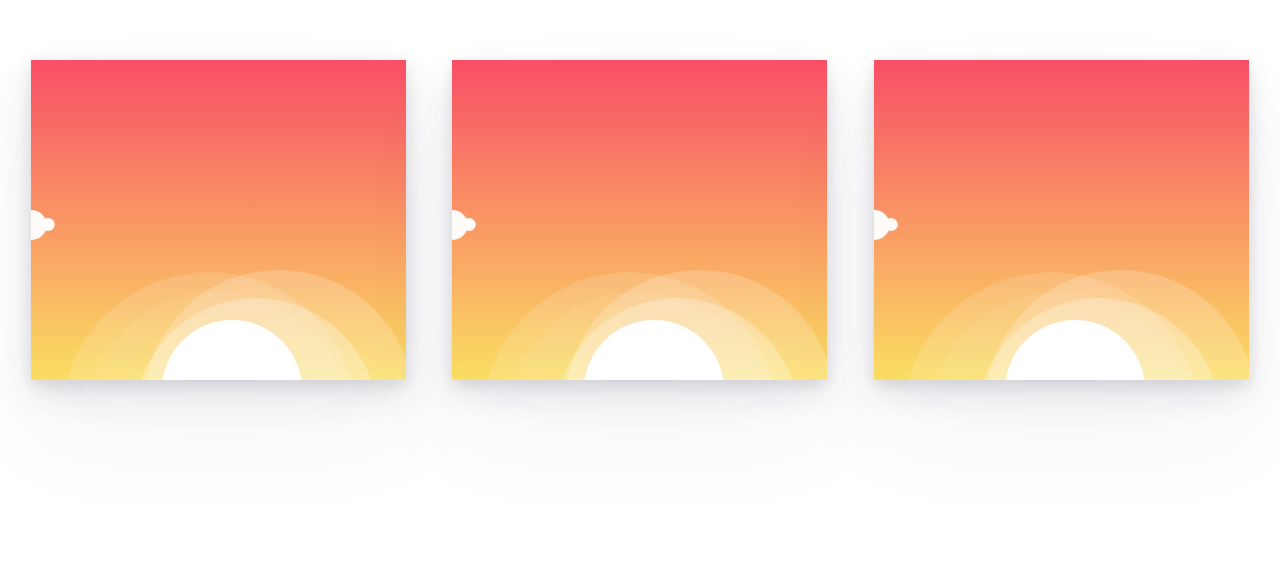
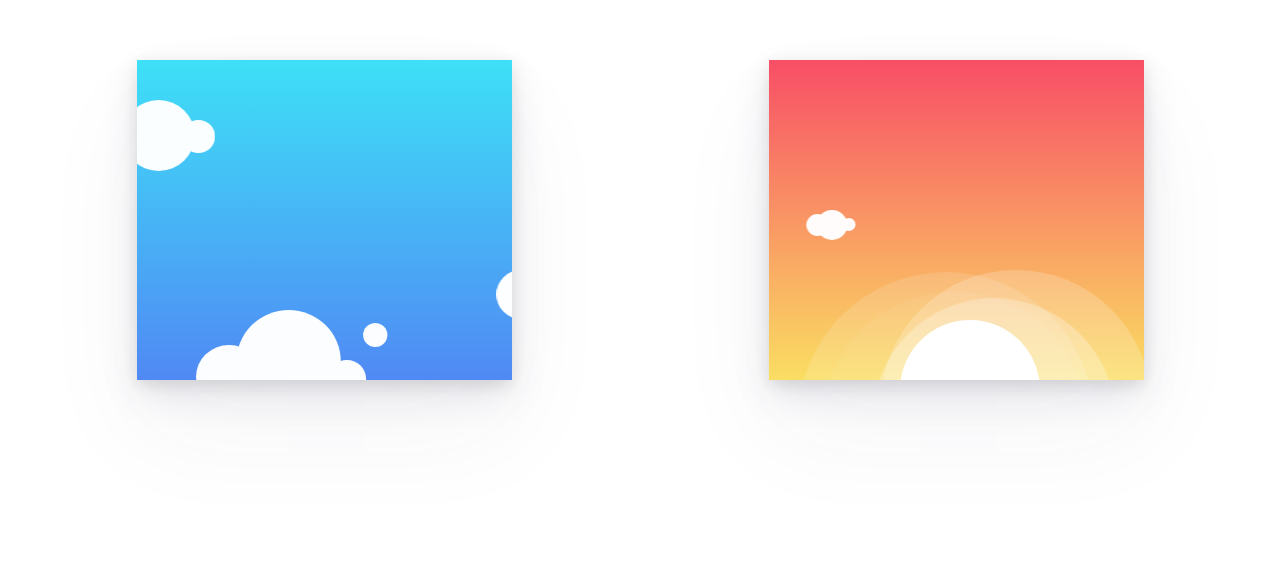
Before and after one commit to vai0/alarmclockweather_animations, a website: page index.html in a window 1280 px wide. Shown: the part 188-759 px from the top of the page. Drawn offline with Linux system fonts and the light colour scheme.

Commit message:
add partly-cloudy animation

```diff
--- /dev/null
+++ b/_clear-day.scss
@@ -0,0 +1,139 @@
+.clear-day {
+  background-image: linear-gradient(to bottom, #F84E66 0%, #FADE62 100%);
+
+  .cloud {
+    position: relative;
+    animation: pan 60s linear infinite;
+
+    .circle {
+      position: absolute;
+      background-color: white;
+      border-radius: 50%;
+    }
+
+    .c-one {
+      top: 150px;
+      left: 19px;
+      width: 30px;
+      height: 30px;
+    }
+
+    .c-two {
+      top: 154px;
+      left: 9px;
+      width: 22px;
+      height: 22px;
+    }
+
+    .c-three {
+      top: 158px;
+      left: 44px;
+      width: 13px;
+      height: 13px;
+    }
+  }
+
+  .sun {
+    position: absolute;
+    border-radius: 50%;
+    background-color: white;
+    bottom: -80px;
+    left: 35%;
+    width: 140px;
+    height: 140px;
+  }
+
+  .sun-ray {
+    position: absolute;
+    border-radius: 50%;
+    background-color: white;
+  }
+
+  .r-one {
+    bottom: -160px;
+    left: 30%;
+    width: 270px;
+    height: 270px;
+    opacity: 0.2;
+    animation: ray2 5s infinite;
+  }
+
+  .r-two {
+    bottom: -180px;
+    left: 10%;
+    width: 280px;
+    height: 280px;
+    opacity: 0.2;
+    animation: ray3 7s infinite;
+  }
+
+  .r-three {
+    bottom: -160px;
+    left: 19%;
+    width: 230px;
+    height: 230px;
+    opacity: 0.3;
+    animation: ray4 4s infinite;
+  }
+
+  .r-four {
+    bottom: -160px;
+    left: 28%;
+    width: 240px;
+    height: 240px;
+    opacity: 0.3;
+    animation: ray5 6s infinite;
+  }
+}
+
+@keyframes ray2 {
+  0% {
+    transform: scale(1);
+  }
+  50% {
+    transform: scale(1.2);
+    opacity: 0;
+  }
+  100% {
+    transform: scale(1);
+  }
+}
+
+@keyframes ray3 {
+  0% {
+    transform: scale(1);
+  }
+  50% {
+    transform: scale(1.2);
+    opacity: 0;
+  }
+  100% {
+    transform: scale(1);
+  }
+}
+
+@keyframes ray4 {
+  0% {
+    transform: scale(1);
+  }
+  50% {
+    transform: scale(1.2);
+    opacity: 0;
+  }
+  100% {
+    transform: scale(1);
+  }
+}
+
+@keyframes ray5 {
+  0% {
+    transform: scale(1);
+  }
+  50% {
+    transform: scale(1.2);
+    opacity: 0;
+  }
+  100% {
+    transform: scale(1);
+  }
+}
--- /dev/null
+++ b/_partly-cloudy.scss
@@ -0,0 +1,63 @@
+.partly-cloudy {
+  background-image: linear-gradient(to bottom, #3EE0F7 0%, #5089F4 100%);
+  .circle {
+    position: absolute;
+    background-color: white;
+    border-radius: 50%;
+  }
+  .cloudleft {
+    position: relative;
+    top: 40px;
+    animation: pan 80s linear infinite;
+    .c-one {
+      top: 0;
+      left: -35px;
+      width: 71px;
+      height: 71px;
+    }
+    .c-two {
+      top: 20px;
+      left: 23px;
+      width: 33px;
+      height: 33px;
+    }
+  }
+  .cloudbottom {
+    position: relative;
+    top: 250px;
+    left: 45px;
+    animation: pan 120s linear infinite;
+    .c-one {
+      left: 40px;
+      width: 103px;
+      height: 103px;
+    }
+    .c-two {
+      top: 35px;
+      width: 65px;
+      height: 63px;
+    }
+    .c-three {
+      top: 50px;
+      left: 130px;
+      width: 38px;
+      height: 38px;
+    }
+    .c-four {
+      top: 13px;
+      left: 165px;
+      width: 24px;
+      height: 24px;
+    }
+  }
+  .cloudright {
+    position: relative;
+    top: 210px;
+    left: 350px;
+    animation: pan 180s linear infinite;
+    .c-one {
+      width: 49px;
+      height: 49px;
+    }
+  }
+}
--- a/gulpfile.js
+++ b/gulpfile.js
@@ -3,7 +3,7 @@ var sass = require('gulp-sass');
 var browserSync = require('browser-sync').create();
 
 gulp.task('sass', function() {
-  return gulp.src('main.scss')
+  return gulp.src('*.scss')
     .pipe(sass())
     .pipe(gulp.dest('./'))
     .pipe(browserSync.reload({
@@ -12,7 +12,7 @@ gulp.task('sass', function() {
 });
 
 gulp.task('watch', ['browserSync', 'sass'], function() {
-  gulp.watch('main.scss', ['sass']);
+  gulp.watch('*.scss', ['sass']);
 });
 
 gulp.task('browserSync', function() {
--- a/index.html
+++ b/index.html
@@ -8,31 +8,22 @@
   </head>
   <body>
     <div class="container">
-      <div class="clear-day">
-        <div class="sun"></div>
-        <div class="sun-ray r-one"></div>
-        <div class="sun-ray r-two"></div>
-        <div class="sun-ray r-three"></div>
-        <div class="sun-ray r-four"></div>
-        <div class="cloud">
+      <div class="weather-container partly-cloudy">
+        <div class="cloudleft">
+          <div class="circle c-one"></div>
+          <div class="circle c-two"></div>
+        </div>
+        <div class="cloudbottom">
           <div class="circle c-one"></div>
           <div class="circle c-two"></div>
           <div class="circle c-three"></div>
+          <div class="circle c-four"></div>
+        </div>
+        <div class="cloudright">
+          <div class="circle c-one"></div>
         </div>
       </div>
-      <div class="clear-day">
-        <div class="sun"></div>
-        <div class="sun-ray r-one"></div>
-        <div class="sun-ray r-two"></div>
-        <div class="sun-ray r-three"></div>
-        <div class="sun-ray r-four"></div>
-        <div class="cloud">
-          <div class="circle c-one"></div>
-          <div class="circle c-two"></div>
-          <div class="circle c-three"></div>
-        </div>
-      </div>
-      <div class="clear-day">
+      <div class="weather-container clear-day">
         <div class="sun"></div>
         <div class="sun-ray r-one"></div>
         <div class="sun-ray r-two"></div>
--- a/main.scss
+++ b/main.scss
@@ -1,162 +1,29 @@
+@keyframes pan {
+  0% { transform: translateX(0%); }
+  100% {
+    transform: translateX(105%) scaleX(1.3);
+    opacity: 0.7;
+  }
+}
+
+@import '_clear-day';
+@import '_partly-cloudy';
+
 .container {
   display: flex;
   justify-content: space-around;
   align-items: center;
   flex-wrap: wrap;
   height: 100vh;
+}
 
-  .clear-day {
+.weather-container {
   position: relative;
   width: 375px;
   height: 320px;
-    background-image: linear-gradient(to bottom, #F84E66 0%, #FADE62 100%);
+  margin: 50px;
   overflow: hidden;
   box-shadow: 0 50px 100px rgba(50,50,93,.05),
               0 15px 35px rgba(50,50,93,.1),
               0 5px 15px rgba(0,0,0,.1);
-
-    .cloud {
-      position: relative;
-      animation: pan 60s infinite;
-
-      .circle {
-        position: absolute;
-        background-color: white;
-        border-radius: 50%;
 }
-
-      .c-one {
-        top: 150px;
-        left: 19px;
-        width: 30px;
-        height: 30px;
-      }
-
-      .c-two {
-        top: 154px;
-        left: 9px;
-        width: 22px;
-        height: 22px;
-      }
-
-      .c-three {
-        top: 158px;
-        left: 44px;
-        width: 13px;
-        height: 13px;
-      }
-    }
-
-    .sun {
-      position: absolute;
-      border-radius: 50%;
-      background-color: white;
-      bottom: -80px;
-      left: 35%;
-      width: 140px;
-      height: 140px;
-    }
-
-    .sun-ray {
-      position: absolute;
-      border-radius: 50%;
-      background-color: white;
-    }
-
-    .r-one {
-      bottom: -160px;
-      left: 30%;
-      width: 270px;
-      height: 270px;
-      opacity: 0.2;
-      animation: ray2 5s infinite;
-    }
-
-    .r-two {
-      bottom: -180px;
-      left: 10%;
-      width: 280px;
-      height: 280px;
-      opacity: 0.2;
-      animation: ray3 7s infinite;
-    }
-
-    .r-three {
-      bottom: -160px;
-      left: 19%;
-      width: 230px;
-      height: 230px;
-      opacity: 0.3;
-      animation: ray4 4s infinite;
-    }
-
-    .r-four {
-      bottom: -160px;
-      left: 28%;
-      width: 240px;
-      height: 240px;
-      opacity: 0.3;
-      animation: ray5 6s infinite;
-    }
-  }
-}
-
-@keyframes pan {
-  0% { transform: translateX(-17%); }
-  100% {
-    transform: translateX(105%) scaleX(1.2);
-    opacity: 0.5;
-  }
-}
-
-@keyframes ray2 {
-  0% {
-    transform: scale(1);
-  }
-  50% {
-    transform: scale(1.2);
-    opacity: 0;
-  }
-  100% {
-    transform: scale(1);
-  }
-}
-
-@keyframes ray3 {
-  0% {
-    transform: scale(1);
-  }
-  50% {
-    transform: scale(1.2);
-    opacity: 0;
-  }
-  100% {
-    transform: scale(1);
-  }
-}
-
-@keyframes ray4 {
-  0% {
-    transform: scale(1);
-  }
-  50% {
-    transform: scale(1.2);
-    opacity: 0;
-  }
-  100% {
-    transform: scale(1);
-  }
-}
-
-@keyframes ray5 {
-  0% {
-    transform: scale(1);
-  }
-  50% {
-    transform: scale(1.2);
-    opacity: 0;
-  }
-  100% {
-    transform: scale(1);
-  }
-}
```
Also changed, not shown: main.css. Lines whose indentation alone changed are shown as unchanged.
